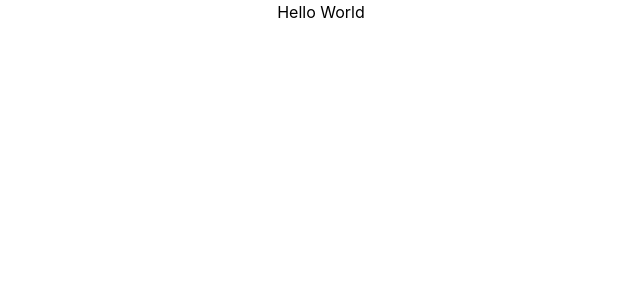
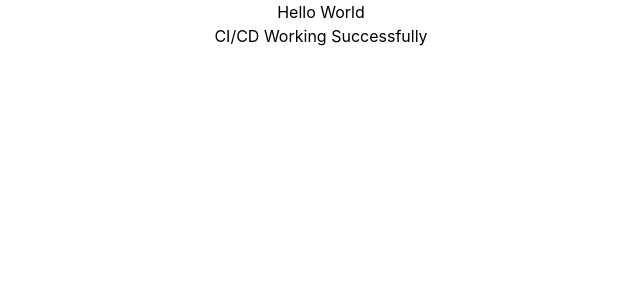
Before and after one commit to RanjithKumarKarnan/vairam, a React (Vite) app: page / in a window 1280 px wide. Shown: the top 300 px of the page, without its empty margins (319-959 px from the left). Built offline with nearby package versions, Linux system fonts and the light colour scheme.

Commit message:
Testing Deploymnet

```diff
--- a/src/App.jsx
+++ b/src/App.jsx
@@ -4,6 +4,7 @@ function App() {
   return (
     <>
       <h1 className="text-center">Hello World</h1>
+      <p className="text-center">CI/CD Working Successfully</p>
     </>
   )
 }
```
